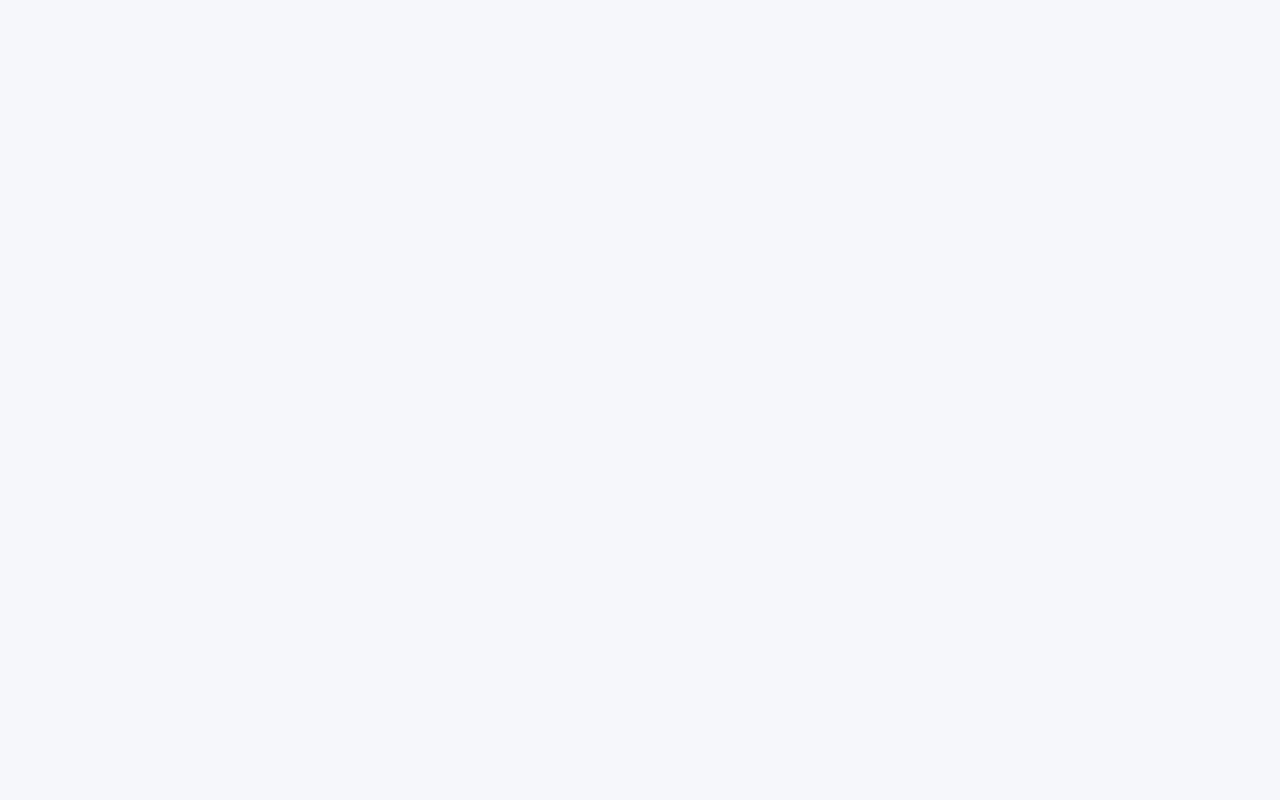
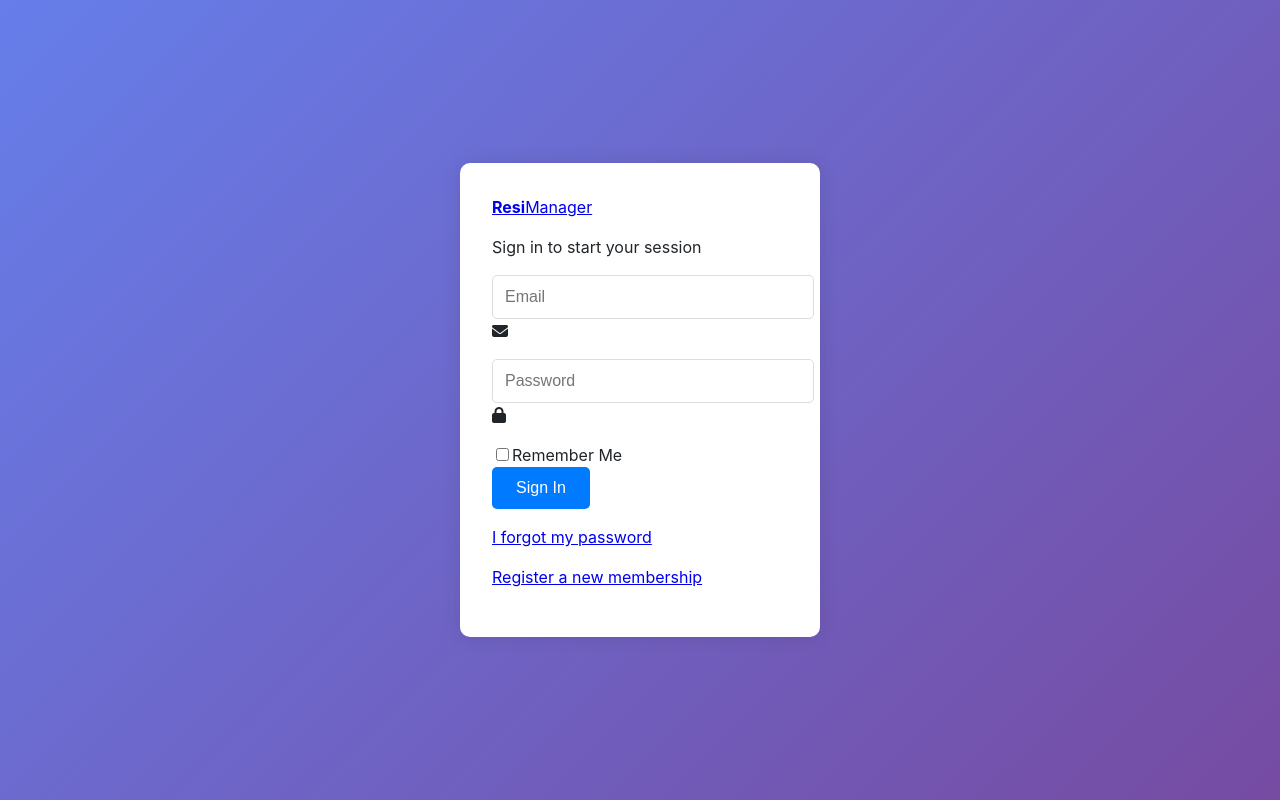
Before and after one commit to Floor5AndHalfSoftware/resimanager-spa, a React (Vite) app: page / in a window 1280 px wide. Before the commit this address had no page. Built offline with nearby package versions, Linux system fonts and the light colour scheme.

Commit message:
Update for deploy in vercel

```diff
--- a/src/App.jsx
+++ b/src/App.jsx
@@ -18,9 +18,9 @@ function InnerApp() {
     return (
         <>
             <Routes>
-                <Route path="/resimanager" element={<LoginPage/>}/>
-                <Route path="/resimanager/login" element={<LoginPage/>}/>
-                <Route path="/resimanager/dashboard" element={<DashboardPage/>}/>
+                <Route path="/" element={<LoginPage/>}/>
+                <Route path="/login" element={<LoginPage/>}/>
+                <Route path="/dashboard" element={<DashboardPage/>}/>
             </Routes>
         </>
     )
--- a/src/index.css
+++ b/src/index.css
@@ -16,17 +16,70 @@ body {
   min-height: 100vh;
 }
 
-/* Estilos personalizados adicionales */
+/* Estilos básicos temporales sin AdminLTE */
 .app-container {
   min-height: 100vh;
+  display: flex;
+  flex-direction: column;
 }
 
-/* Ajustes para el login */
+/* Estilos básicos para login */
 .login-page {
-  background: #e9ecef;
+  background: linear-gradient(135deg, #667eea 0%, #764ba2 100%);
+  min-height: 100vh;
+  display: flex;
+  align-items: center;
+  justify-content: center;
 }
 
-/* Mejoras para el sidebar menu */
+.login-box {
+  width: 100%;
+  max-width: 360px;
+  margin: auto;
+}
+
+.card {
+  background: white;
+  border-radius: 10px;
+  box-shadow: 0 0 20px rgba(0,0,0,0.1);
+  padding: 2rem;
+}
+
+.login-card-body {
+  padding: 20px;
+}
+
+.input-group {
+  margin-bottom: 1rem;
+}
+
+.form-control {
+  width: 100%;
+  padding: 0.75rem;
+  border: 1px solid #ddd;
+  border-radius: 5px;
+  font-size: 1rem;
+}
+
+.btn {
+  padding: 0.75rem 1.5rem;
+  border: none;
+  border-radius: 5px;
+  cursor: pointer;
+  font-size: 1rem;
+  transition: all 0.3s ease;
+}
+
+.btn-primary {
+  background-color: #007bff;
+  color: white;
+}
+
+.btn-primary:hover {
+  background-color: #0056b3;
+}
+
+/* Estilos para el sidebar menu */
 .nav-treeview {
   transition: all 0.3s ease;
   overflow: hidden;
--- a/src/main.jsx
+++ b/src/main.jsx
@@ -1,6 +1,6 @@
 import { StrictMode } from 'react'
 import { createRoot } from 'react-dom/client'
-import 'admin-lte/dist/css/adminlte.min.css'
+// import 'admin-lte/dist/css/adminlte.min.css' // Commented out until properly configured
 import '@fortawesome/fontawesome-free/css/all.min.css'
 import App from './App.jsx'
 import './index.css'
```
